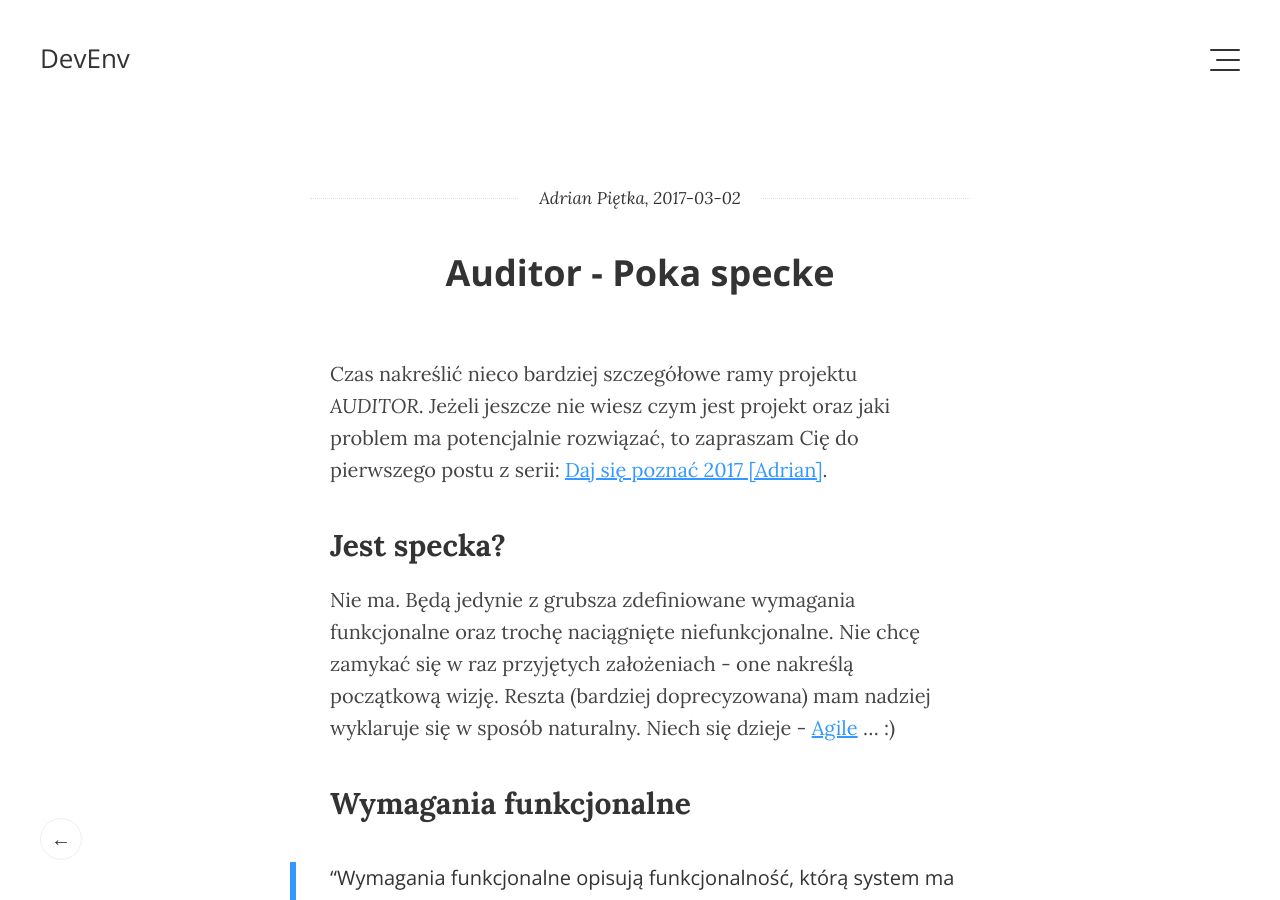
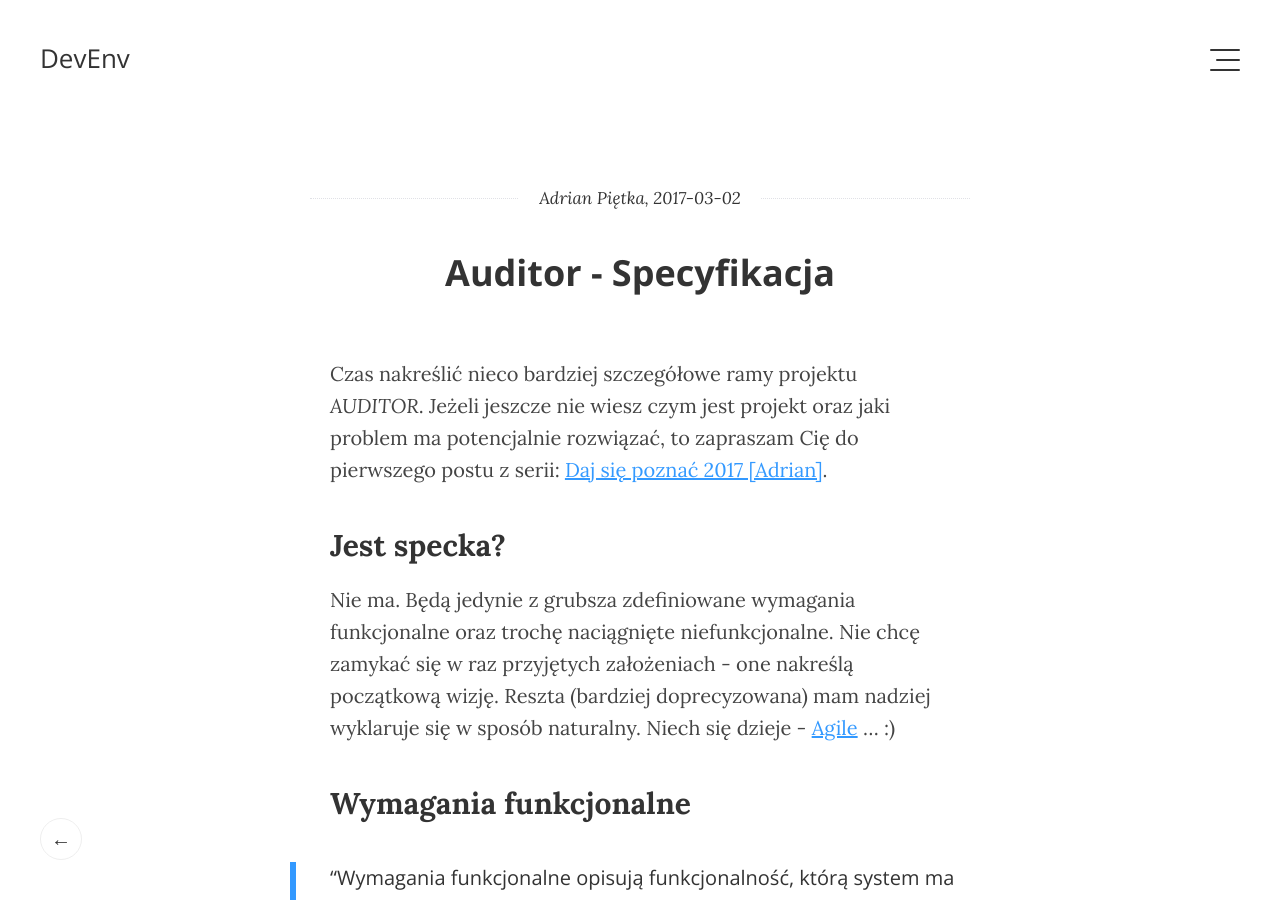
Before and after one commit to devenvpl/devenvpl, a Jekyll site: the page built from _posts/2017-03-02-auditor-specyfikacja.md, in a window 1280 px wide and 900 px high. Built offline with Jekyll 4.4.1, drawn with Linux system fonts in a browser that asks for light colours.

Commit message:
Auditor - specka

```diff
--- a/_posts/2017-03-02-auditor-specka.md
+++ b/_posts/2017-03-02-auditor-specyfikacja.md
@@ -1,6 +1,6 @@
 ---
 date: 2017-03-02 00:30
-title: "Auditor - Poka specke"
+title: "Auditor - Specyfikacja"
 layout: post
 description: "Sprecyzowanie wymagań dla projektu AUDITOR"
 tags: apietka dsp2017-adrian auditor
```
